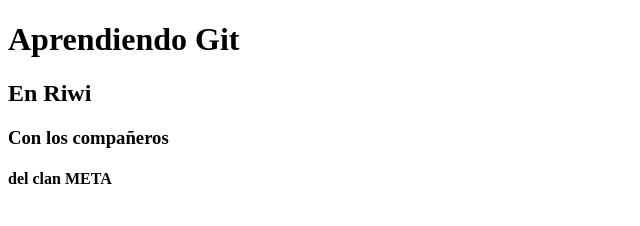
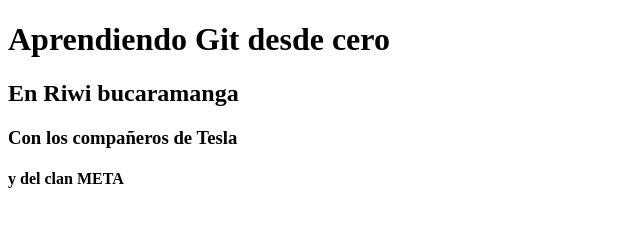
Before and after one commit to dasanzmo/git_meta, a plain HTML site: page 02 - Ramas/index.html in a window 1280 px wide. Shown: the whole page, without its empty margins (0-640 px from the left). Drawn offline with Linux system fonts and the light colour scheme.

Commit message:
Modificando los títulos en rama master

```diff
--- a/02 - Ramas/index.html
+++ b/02 - Ramas/index.html
@@ -7,10 +7,10 @@
 </head>
 <body>
 
-    <h1>Aprendiendo Git</h1>
-    <h2>En Riwi</h2>
-    <h3>Con los compañeros</h3>
-    <h4>del clan META</h4>
+    <h1>Aprendiendo Git desde cero</h1>
+    <h2>En Riwi bucaramanga</h2>
+    <h3>Con los compañeros de Tesla</h3>
+    <h4>y del clan META</h4>
 
 </body>
 </html>
```
